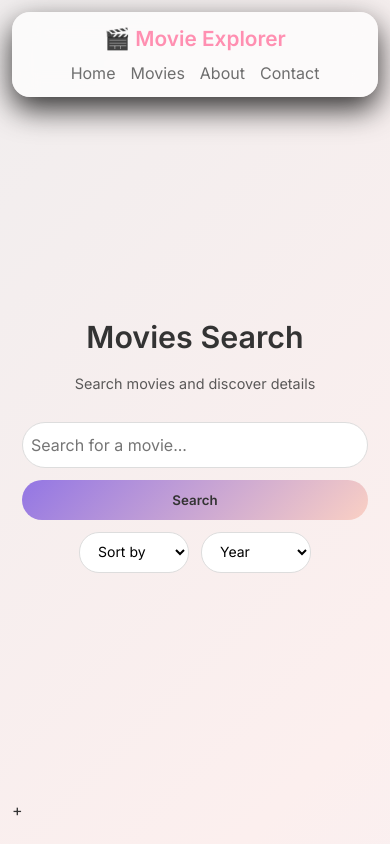
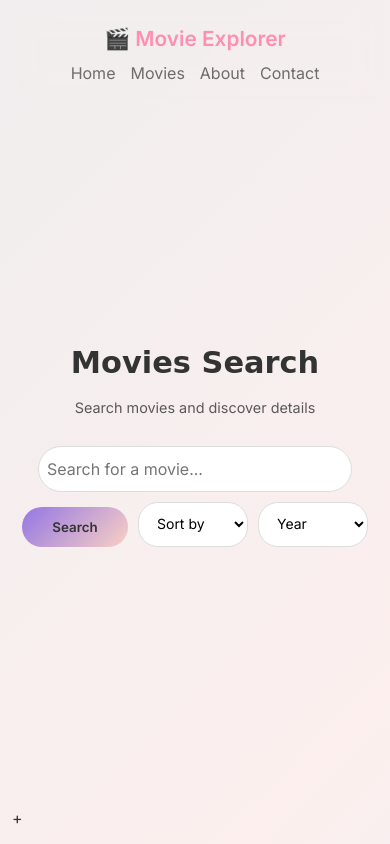
Before and after one commit to TylerAube/Movie-Search-Website, a plain HTML site: page index.html in a window 390 px wide. Drawn offline with Linux system fonts and the light colour scheme; a web font is replaced by a local one.

Commit message:
Fix max-width & clean up

```diff
--- a/index.html
+++ b/index.html
@@ -6,6 +6,7 @@
     <meta name="viewport" content="width=device-width, initial-scale=1.0">
     <title>Movie Search Website</title>
     <link href="https://fonts.googleapis.com/css2?family=Inter:wght@400;600&display=swap" rel="stylesheet">
+    <link href="https://fonts.googleapis.com/css2?family=Roboto:ital,wght@0,100..900;1,100..900&family=WindSong:wght@400;500&display=swap" rel="stylesheet">
     <link rel="stylesheet" href="style.css">
 </head>
 
@@ -24,13 +25,16 @@
         <p class="subtitle">Search movies and discover details</p>
         <div class="search-area">
             <input type="text" id="searchInput" placeholder="Search for a movie...">
+        </div>
+        <div class="controls">
             <button id="searchBtn">Search</button>
-            <div class="controls">
+
             <select id="sortSelect" class="sort-dropdown">
                 <option value="">Sort by</option>
                 <option value="az">Title (A-Z)</option>
                 <option value="za">Title (ZA)</option>
             </select>
+
             <select id="yearSort">
                 <option value="">Year</option>
                 <option value="new">Newest → Oldest</option>
--- a/style.css
+++ b/style.css
@@ -1,6 +1,11 @@
 * {
     box-sizing: border-box;
-    font-family: 'Inter', sans-serif;
+  font-family: "Inter", sans-serif;
+}
+
+h1 {
+    font-family: windSong, cursive;
+    font-size: larger;
 }
 
 body {
@@ -17,7 +22,9 @@ body {
         color: #333;
         background-size: 400% 400%;
         animation: gradientShift 20s ease infinite;
-}
+    }
+
+
 
 select {
     padding: 10px 14px;
@@ -28,10 +35,11 @@ select {
     font-size: 14px;
 }
 
+
+
 .controls {
     display: flex;
     gap: 12px;
-    align-items: center;
 }
 
 .hero {
@@ -54,12 +62,19 @@ select {
     display: flex;
     justify-content: space-between;
     align-items: center;
-    padding: 15px 30px;
-    background: rgba(255, 255, 255, 0.7);
+
+    background: transparent;
+    padding: 16px 0;
     backdrop-filter: blur(12px);
-    border-radius: 18px;
+    border-radius: 0;
     margin-bottom: 35px;
-    box-shadow: 0 12px 30px rgba(0, 0, 0, 0.8);
+    box-shadow: none;
+
+    max-width: 1100px;
+    margin: 0 auto;
+    padding: 16px 20px;
+
+    border-bottom: 1px solid #eee;
 }
 
 .nav-logo {
@@ -120,9 +135,15 @@ h1 {
 
 .search-area {
     display: flex;
+    align-items: center;
     justify-content: center;
+    text-align: center;
+    max-width: 1100px;
     gap: 10px;
-    margin-bottom: 25px;
+    margin: 0 auto;
+    padding: 0 16px;
+    flex-wrap: wrap;
+    width: 100%;
 }
 
 input {
@@ -133,6 +154,8 @@ input {
     background: white;
     font-size: 16px;
     outline: none;
+    flex-basis: 100%;
+    margin-bottom: 10px;
 }
 
 input:focus {
@@ -140,6 +163,8 @@ input:focus {
 }
 
 button {
+    width: auto;
+    margin-top: 5px;
     background: linear-gradient(135deg, #9376e4, #fad0c4);
     color: #333;
     font-weight: 600;
@@ -183,7 +208,7 @@ button:hover {
 
 .movie-card:hover {
   transform: translateY(-6px);
-  box-shadow: 0 20px 40px rgba(0,0,0,0.6);
+  box-shadow: 0 20px 40px rgba(0, 0, 0, 0.6);
 }
 
 .movie-card img {
@@ -276,23 +301,34 @@ button:hover {
         font-size: 0.9rem;
     }
 
+  .controls {
+    gap: 10px;
+    width: 100%;
+  }
+
     /* SEARCH BAR */
     .search-area {
+        display: flex;
+        flex-wrap: wrap;
+        align-items: center;
         flex-direction: column;
         gap: 12px;
         width: 100%;
+        max-width: 1100px;
+        margin: 0 auto;
     }
 
     input {
         width: 100%;
+        flex-basis: 100%;
     }
 
     button {
-        width: 100%;
+    width: 75%;
     }
 
     .search-controls {
-        flex-direction: column;
+        flex-direction: center;
         align-items: stretch;
         gap: 10px;
     }
@@ -310,7 +346,8 @@ button:hover {
 
     .controls {
         display: flex;
-        justify-content: center;
+        gap: 10px;
+        margin-left: auto;
     }
 
     select {
@@ -350,7 +387,16 @@ button:hover {
 
     .movie-card img {
         height: 300px;
+  }
     }
 
+@media (max-width: 425px) {
+  .hero {
+    min-height: 80vh;
+    margin: 0 auto;
+  }
 
+  .controls {
+    width: 100%;
+  }
 }
```
Lines whose indentation alone changed are shown as unchanged.
